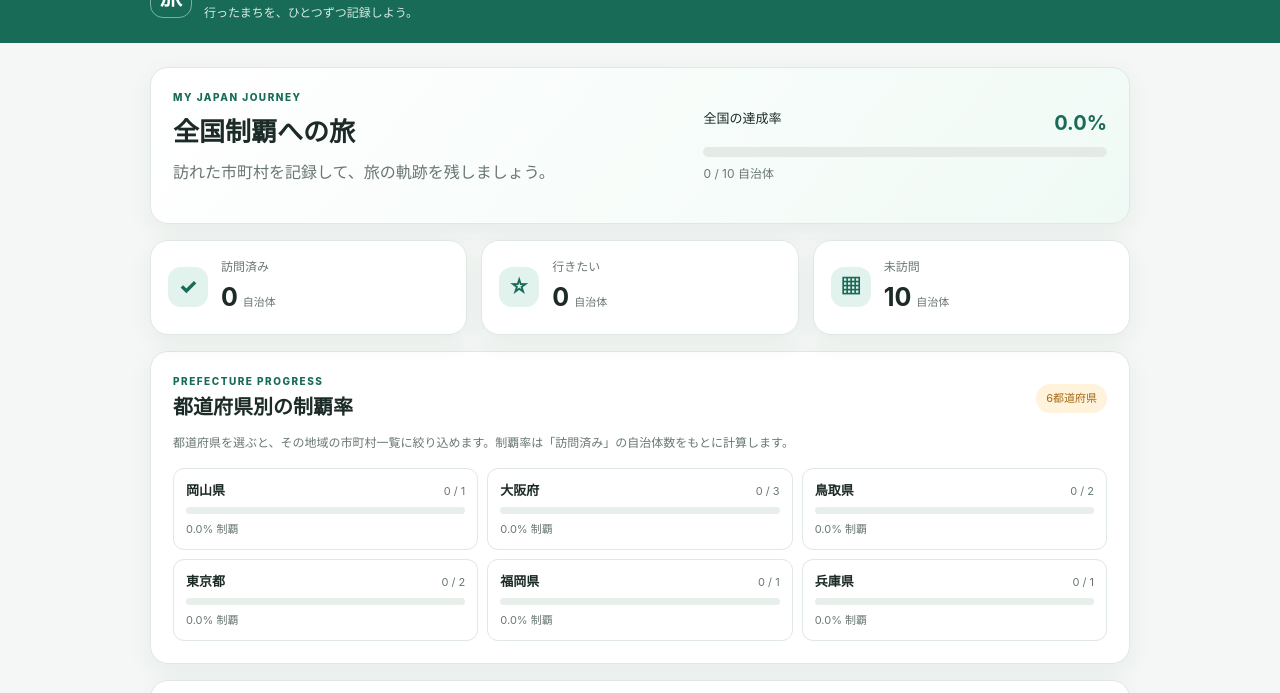
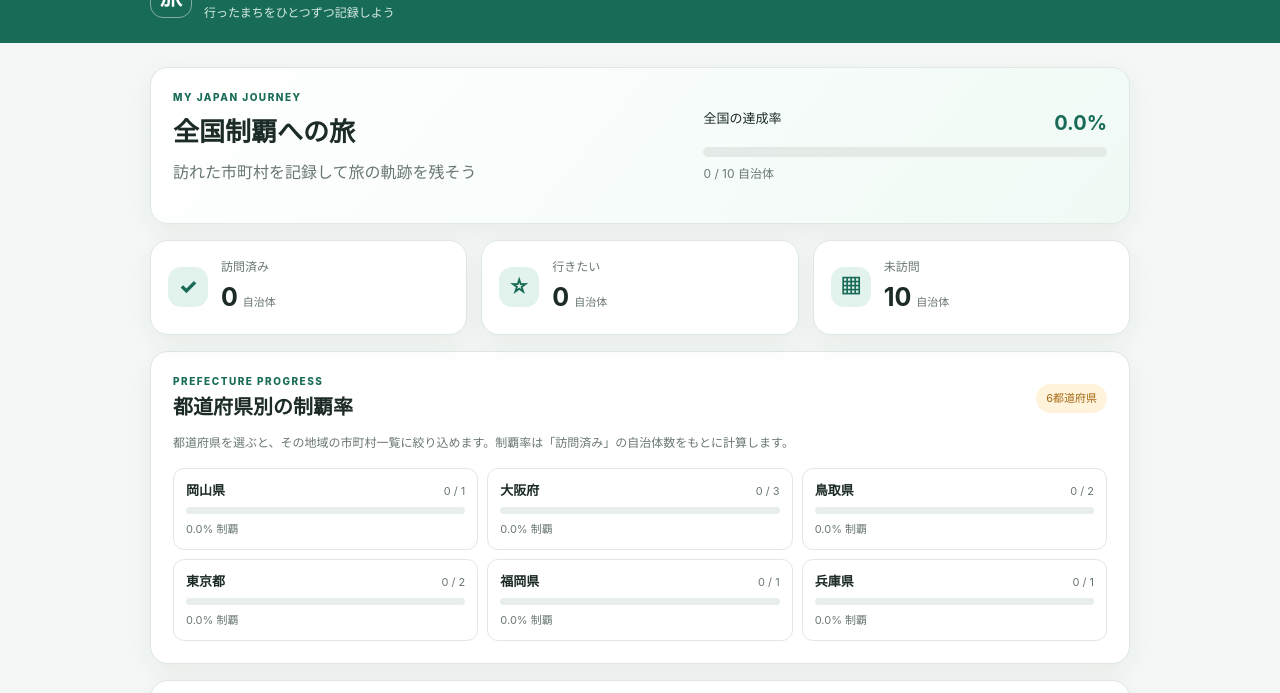
Before and after one commit to shiryu0304/municipality-conquest, a plain HTML site: page index.html in a window 1280 px wide. Shown: the part 49-742 px from the top of the page. Drawn offline with nearby package versions, Linux system fonts and the light colour scheme; no server answers.

Commit message:
Update index.html
アップデート

```diff
--- a/index.html
+++ b/index.html
@@ -13,7 +13,7 @@
     <div class="brand-mark" aria-hidden="true">旅</div>
     <div>
       <h1>全国市町村制覇</h1>
-      <p>行ったまちを、ひとつずつ記録しよう。</p>
+      <p>行ったまちをひとつずつ記録しよう</p>
     </div>
   </header>
 
@@ -22,7 +22,7 @@
       <div class="hero-copy">
         <p class="eyebrow">MY JAPAN JOURNEY</p>
         <h2>全国制覇への旅</h2>
-        <p class="muted">訪れた市町村を記録して、旅の軌跡を残しましょう。</p>
+        <p class="muted">訪れた市町村を記録して旅の軌跡を残そう</p>
       </div>
       <div class="progress-wrap">
         <div class="progress-label"><span>全国の達成率</span><strong id="overallPercent">0.0%</strong></div>
```
